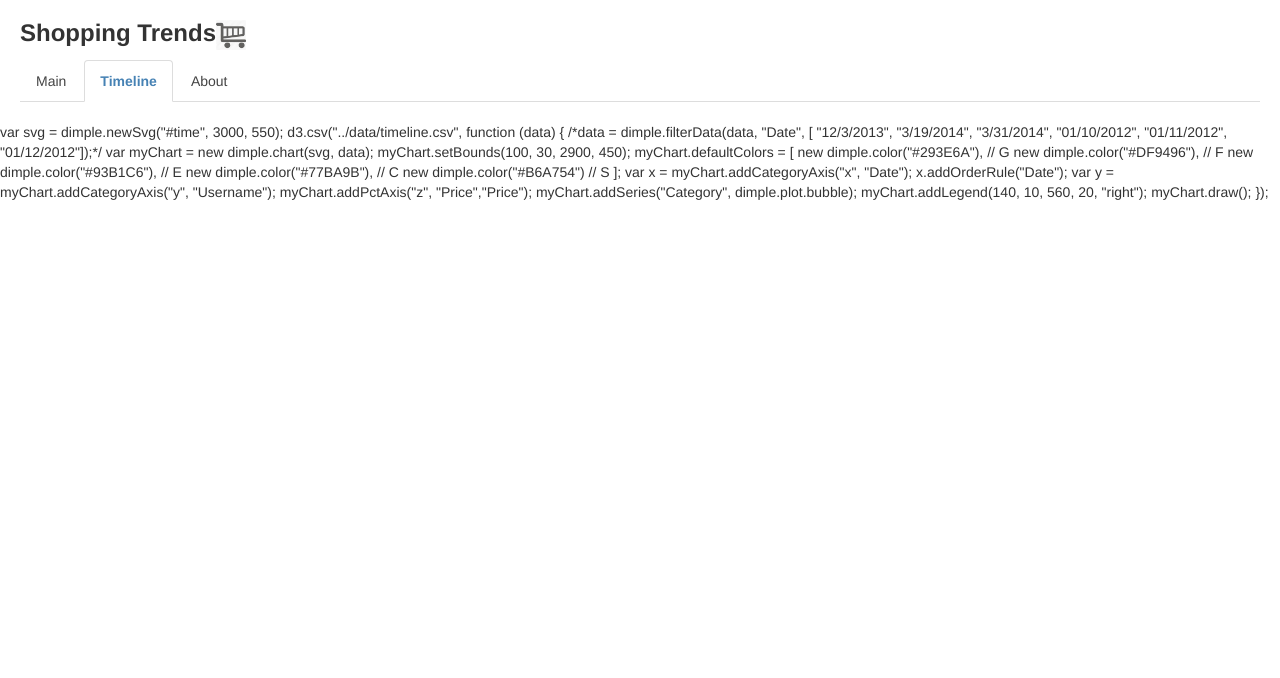
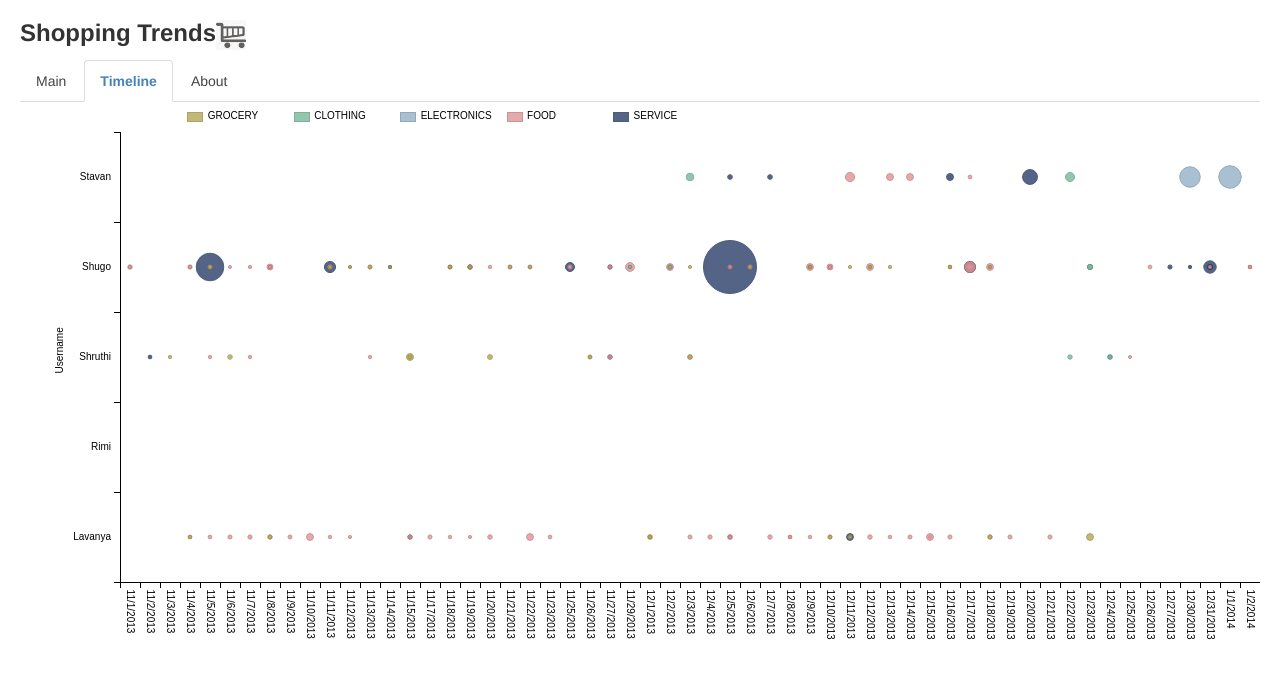
Before and after one commit to ShruthiSudhanva/showrooming, a plain HTML site: page time.html in a window 1280 px wide. Drawn offline with nearby package versions, Linux system fonts and the light colour scheme.

Commit message:
Update time.html

```diff
--- a/time.html
+++ b/time.html
@@ -63,7 +63,7 @@
   <script src="js/libs/d3.geom.min.js"></script>
   <script src="js/viz.js"></script>
   <script src="js/main.js"></script>
-  <script></script>
+  <script>
         var svg = dimple.newSvg("#time", 3000, 550);
         d3.csv("../data/timeline.csv", function (data) {
         /*data = dimple.filterData(data, "Date", [
```
